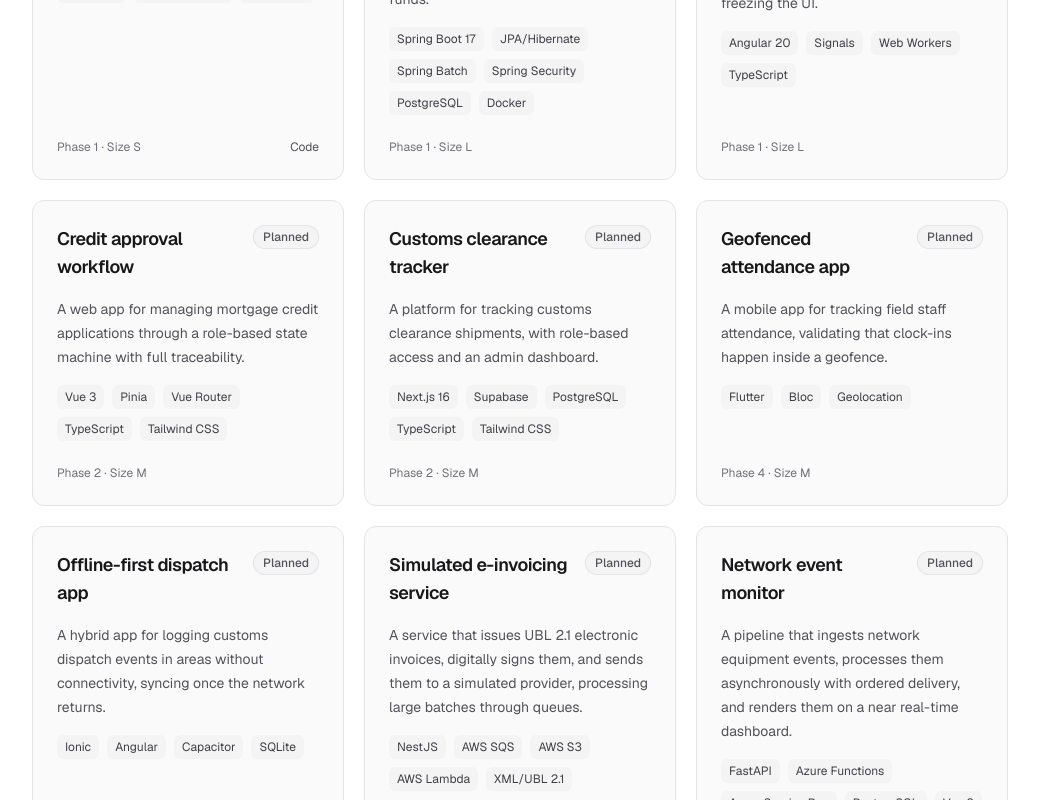
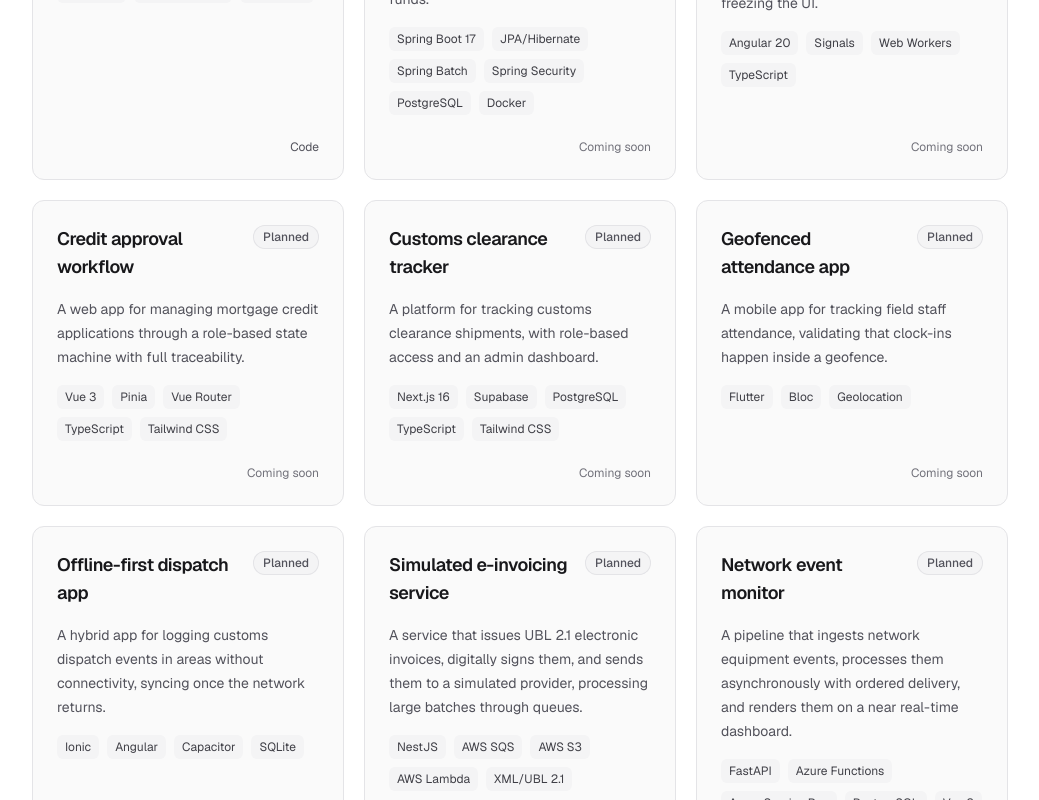
Before and after one commit to cris071198/portafolio-hub, a Next.js app: page /en in a window 1280 px wide. Shown: the part 780-1580 px from the top of the page, without its empty margins (120-1159 px from the left). Built offline with nearby package versions, Linux system fonts and the light colour scheme.

Commit message:
Clarify project card copy: drop internal phase/size jargon, make the no-link state explicit, localize the language-switcher nav label

```diff
--- a/src/app/[lang]/page.tsx
+++ b/src/app/[lang]/page.tsx
@@ -12,7 +12,11 @@ export default async function Home({ params }: PageProps<"/[lang]">) {
   return (
     <div className="flex flex-1 flex-col items-center">
       <nav className="flex w-full max-w-5xl justify-end gap-4 px-6 py-8">
-        <LanguageSwitcher locales={locales} currentLang={lang as Locale} />
+        <LanguageSwitcher
+          locales={locales}
+          currentLang={lang as Locale}
+          navLabel={dict.languageSwitcherLabel}
+        />
         <ThemeToggle
           toLightLabel={dict.themeToggleToLight}
           toDarkLabel={dict.themeToggleToDark}
--- a/src/components/language-switcher.tsx
+++ b/src/components/language-switcher.tsx
@@ -12,15 +12,17 @@ const labels: Record<Locale, string> = {
 export function LanguageSwitcher({
   locales,
   currentLang,
+  navLabel,
 }: {
   locales: readonly Locale[];
   currentLang: Locale;
+  navLabel: string;
 }) {
   const pathname = usePathname() ?? `/${currentLang}`;
   const rest = pathname.slice(`/${currentLang}`.length);
 
   return (
-    <nav aria-label="Selector de idioma" className="flex gap-3 text-sm">
+    <nav aria-label={navLabel} className="flex gap-3 text-sm">
       {locales.map((locale) => {
         const isCurrent = locale === currentLang;
         return (
--- a/src/components/project-card.tsx
+++ b/src/components/project-card.tsx
@@ -11,21 +11,21 @@ export function ProjectCard({
   project,
   lang,
   statusLabel,
-  phaseLabel,
-  sizeLabel,
   repoLabel,
   demoLabel,
+  comingSoonLabel,
   index,
 }: {
   project: Project;
   lang: Locale;
   statusLabel: string;
-  phaseLabel: string;
-  sizeLabel: string;
   repoLabel: string;
   demoLabel: string;
+  comingSoonLabel: string;
   index: number;
 }) {
+  const hasLinks = Boolean(project.repoUrl || project.demoUrl);
+
   return (
     <article
       className="project-card animate-fade-in-up flex flex-col gap-4 rounded-xl border border-border bg-card p-6"
@@ -57,11 +57,9 @@ export function ProjectCard({
         ))}
       </ul>
 
-      <div className="mt-auto flex items-center justify-between pt-2 text-xs text-faint-foreground">
-        <span>
-          {phaseLabel} {project.phase} · {sizeLabel} {project.size}
-        </span>
-        <span className="flex gap-3">
+      <div className="mt-auto flex items-center justify-end gap-3 pt-2 text-xs">
+        {hasLinks ? (
+          <>
             {project.repoUrl && (
               <a
                 href={project.repoUrl}
@@ -82,7 +80,10 @@ export function ProjectCard({
                 {demoLabel}
               </a>
             )}
-        </span>
+          </>
+        ) : (
+          <span className="text-faint-foreground">{comingSoonLabel}</span>
+        )}
       </div>
     </article>
   );
--- a/src/components/projects-section.tsx
+++ b/src/components/projects-section.tsx
@@ -38,10 +38,9 @@ export function ProjectsSection({
             lang={lang}
             index={index}
             statusLabel={dict[statusLabelKey[project.status]]}
-            phaseLabel={dict.phaseLabel}
-            sizeLabel={dict.sizeLabel}
             repoLabel={dict.repoLabel}
             demoLabel={dict.demoLabel}
+            comingSoonLabel={dict.comingSoonLabel}
           />
         ))}
       </div>
--- a/src/i18n/dictionaries.ts
+++ b/src/i18n/dictionaries.ts
@@ -6,16 +6,16 @@ const dictionaries = {
     heroTagline:
       "Un proyecto nuevo por cada tecnología de mi CV, resolviendo casos de comercio exterior, finanzas, logística y telecom.",
     heroCta: "Ver proyectos",
+    languageSwitcherLabel: "Selector de idioma",
     projectsHeading: "Proyectos",
     projectsSubheading:
       "Un proyecto nuevo por cada stack del CV. Cada uno resuelve un caso del dominio de comercio exterior, finanzas, contabilidad, logística o telecom.",
     statusPlanned: "Planeado",
     statusInProgress: "En progreso",
     statusLive: "En vivo",
-    phaseLabel: "Fase",
-    sizeLabel: "Tamaño",
     repoLabel: "Código",
     demoLabel: "Demo",
+    comingSoonLabel: "Próximamente",
     themeToggleToLight: "Cambiar a tema claro",
     themeToggleToDark: "Cambiar a tema oscuro",
   },
@@ -24,16 +24,16 @@ const dictionaries = {
     heroTagline:
       "A new project for every technology on my résumé, solving cases from trade, finance, logistics, and telecom.",
     heroCta: "View projects",
+    languageSwitcherLabel: "Language switcher",
     projectsHeading: "Projects",
     projectsSubheading:
       "A new project for every stack on the résumé. Each one solves a case from the trade, finance, accounting, logistics, or telecom domain.",
     statusPlanned: "Planned",
     statusInProgress: "In progress",
     statusLive: "Live",
-    phaseLabel: "Phase",
-    sizeLabel: "Size",
     repoLabel: "Code",
     demoLabel: "Demo",
+    comingSoonLabel: "Coming soon",
     themeToggleToLight: "Switch to light theme",
     themeToggleToDark: "Switch to dark theme",
   },
```
Lines whose indentation alone changed are shown as unchanged.
